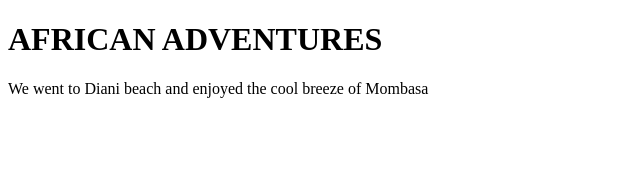
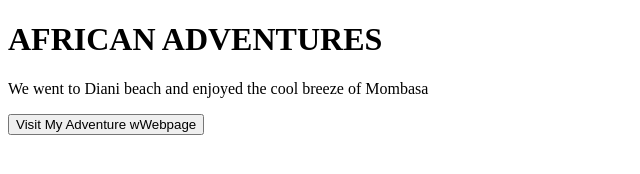
Before and after one commit to rodha-dev/Somali-git, a plain HTML site: page index.html in a window 1280 px wide. Shown: the whole page, without its empty margins (0-640 px from the left). Drawn offline with Linux system fonts and the light colour scheme.

Commit message:
Add button

```diff
--- a/index.html
+++ b/index.html
@@ -9,7 +9,7 @@
     <h1>AFRICAN ADVENTURES</h1>
     <P>We went to Diani beach and enjoyed the cool breeze of Mombasa </P>
 
-
+<button>Visit My Adventure wWebpage</button>
 
 
 
```
